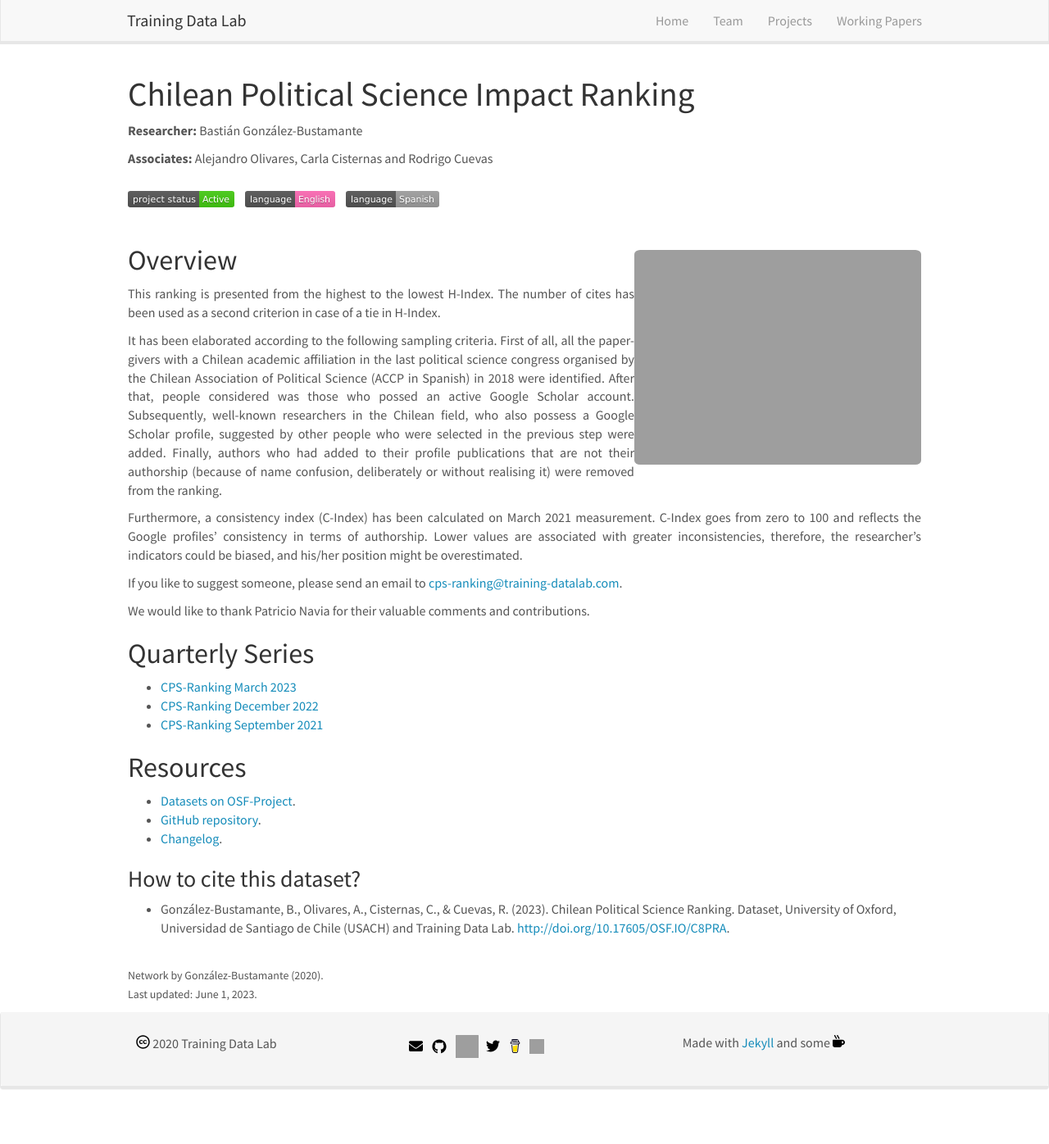
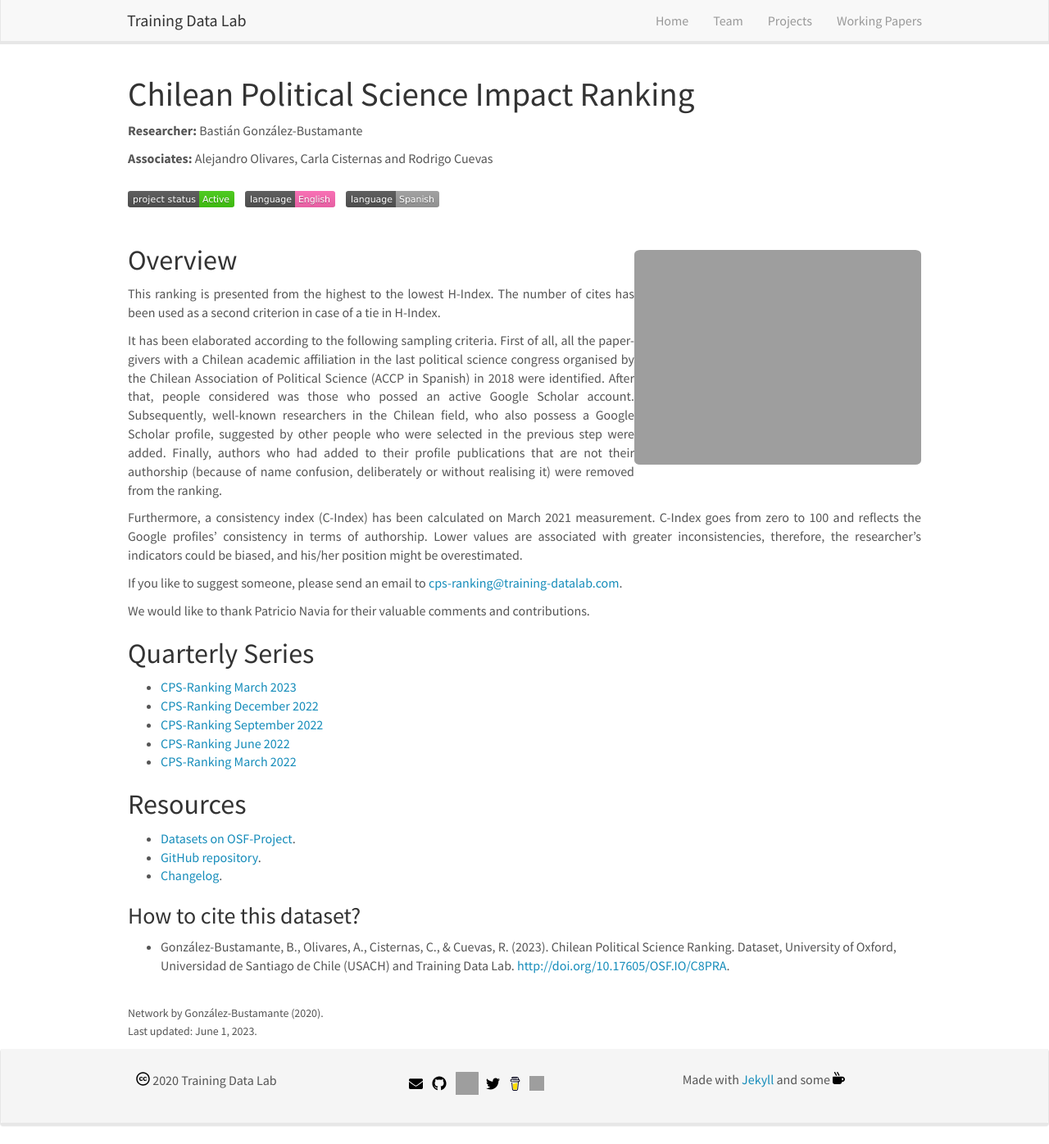
Before and after one commit to training-datalab/old-training-datalab.com, a Jekyll site: the page built from _pages/cps-ranking.md, in a window 1280 px wide and 1396 px high. Shown: the whole window at 82% size. Built offline with Jekyll 4.4.1, drawn with Linux system fonts in a browser that asks for light colours; nearby versions of some CDN libraries.

Commit message:
Update cps-ranking.md

```diff
--- a/_pages/cps-ranking.md
+++ b/_pages/cps-ranking.md
@@ -32,7 +32,9 @@ permalink: /projects/cps-ranking
 
 - [CPS-Ranking March 2023](https://training-datalab.com/projects/cps-ranking/2023-03-03-impact-ranking)
 - [CPS-Ranking December 2022](https://training-datalab.com/projects/cps-ranking/2022-12-05-impact-ranking)
-- [CPS-Ranking September 2021](https://training-datalab.com/projects/cps-ranking/2022-09-01-impact-ranking)
+- [CPS-Ranking September 2022](https://training-datalab.com/projects/cps-ranking/2022-09-01-impact-ranking)
+- [CPS-Ranking June 2022](https://training-datalab.com/projects/cps-ranking/2022-06-02-impact-ranking)
+- [CPS-Ranking March 2022](https://training-datalab.com/projects/cps-ranking/2022-03-01-impact-ranking)
 
 ## Resources
 
```
